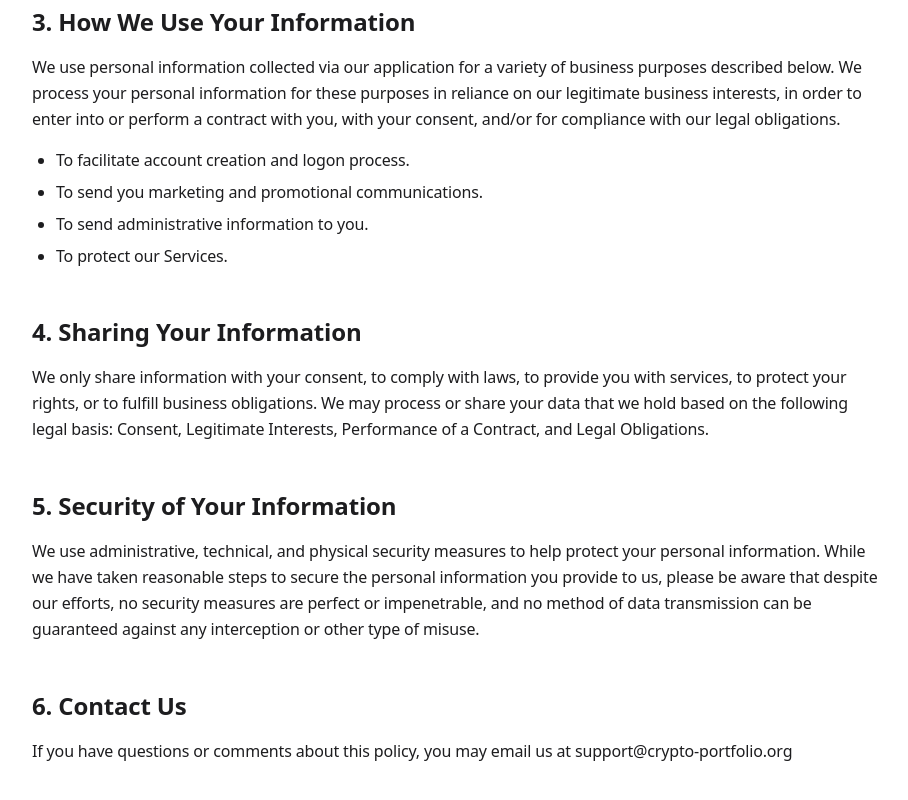
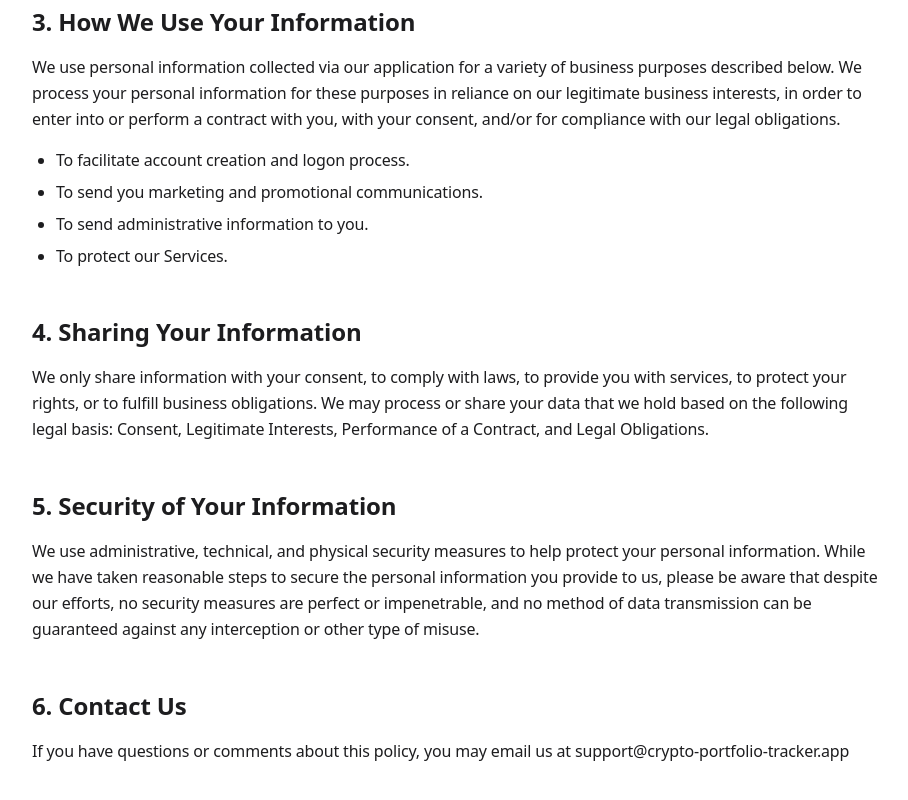
Before and after one commit to gug007/crypto-portfolio-next, a Next.js app: page /privacy-policy in a window 1280 px wide. Shown: the part 834-1634 px from the top of the page, without its empty margins (184-1092 px from the left). Built offline with nearby package versions, Linux system fonts and the light colour scheme.

Commit message:
Update contact email in homepage and privacy policy for consistency with new domain.

```diff
--- a/src/app/page.tsx
+++ b/src/app/page.tsx
@@ -222,10 +222,10 @@ export default function Home() {
                 Terms of Service
               </a>
               <a
-                href="mailto:support@crypto-portfolio.org"
+                href="mailto:support@crypto-portfolio-tracker.app"
                 className="transition hover:text-foreground"
               >
-                support@crypto-portfolio.org
+                support@crypto-portfolio-tracker.app
               </a>
             </div>
             <div className="text-sm text-secondary">
--- a/src/app/privacy-policy/page.tsx
+++ b/src/app/privacy-policy/page.tsx
@@ -85,7 +85,7 @@ export default function PrivacyPolicy() {
           <section>
             <h2 className="text-2xl font-semibold mb-4">6. Contact Us</h2>
             <p className="leading-relaxed text-secondary-foreground/80">
-              If you have questions or comments about this policy, you may email us at support@crypto-portfolio.org
+              If you have questions or comments about this policy, you may email us at support@crypto-portfolio-tracker.app
             </p>
           </section>
         </div>
```
